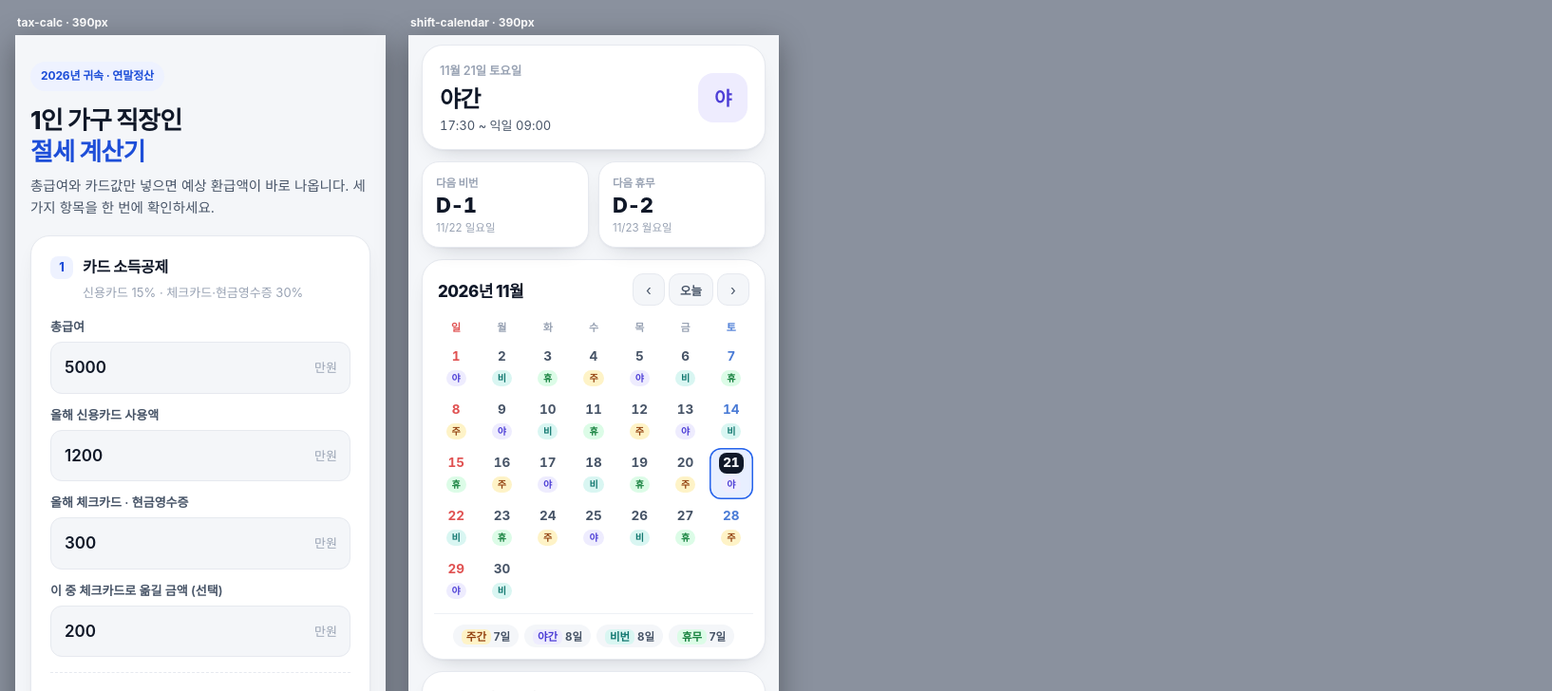
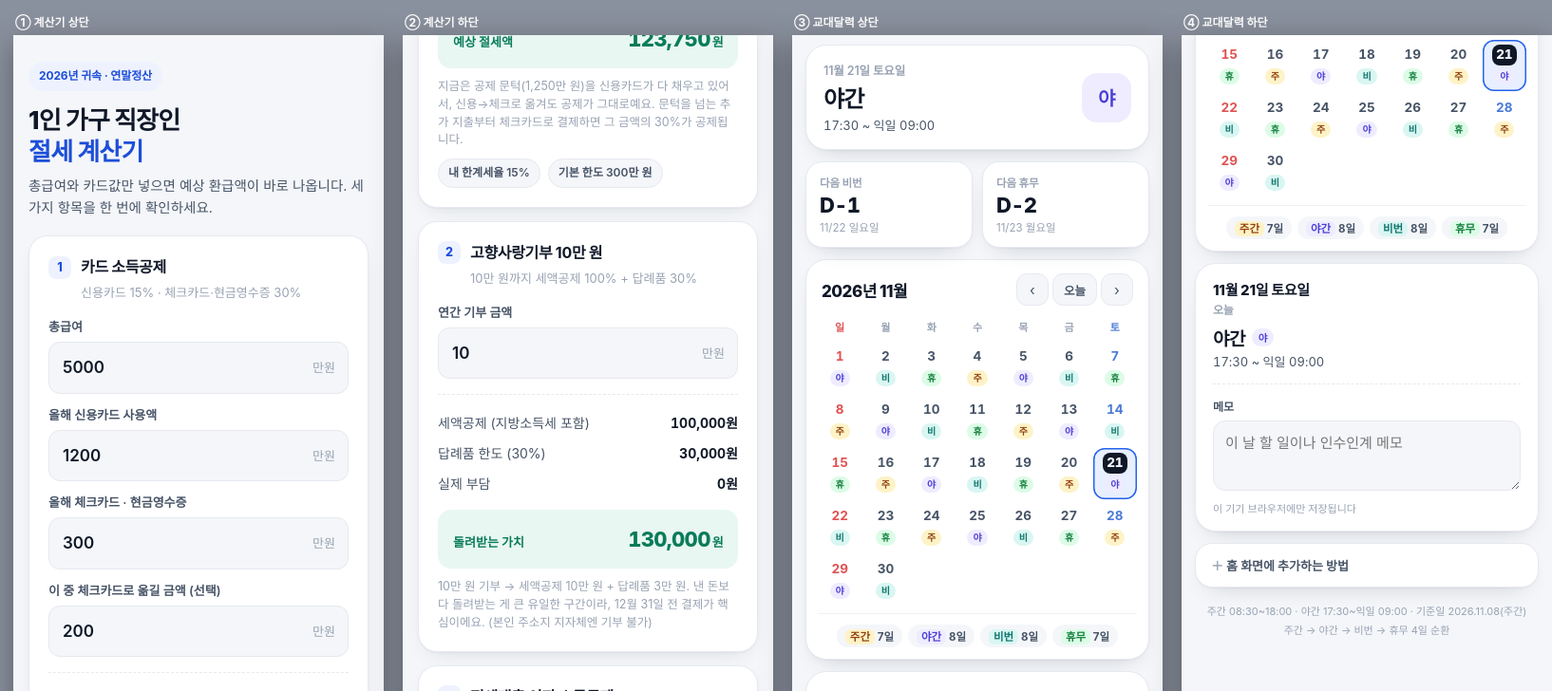
Before and after one commit to eonnnn-on/nyamlog-tools, a plain HTML site: page _preview/index.html in a window 1280 px wide. Shown: the top 728 px of the page at 95% size, 1634 px wide, since content can reach past the window. Drawn offline with Linux system fonts and the light colour scheme.

Commit message:
모바일 4분할 미리보기

```diff
--- a/_preview/index.html
+++ b/_preview/index.html
@@ -2,23 +2,31 @@
 <html lang="ko">
 <head>
 <meta charset="utf-8">
-<title>미리보기 (390px)</title>
+<title>모바일 미리보기 390px</title>
 <style>
-  body{margin:0; background:#8a919e; font-family:-apple-system,sans-serif; display:flex; gap:24px; padding:16px; align-items:flex-start}
-  .f{background:#fff; overflow:hidden; box-shadow:0 8px 30px rgba(0,0,0,.35)}
+  body{margin:0; background:#8a919e; font-family:-apple-system,sans-serif; display:flex; gap:20px; padding:14px; align-items:flex-start}
+  .col{display:flex; flex-direction:column}
   .cap{color:#fff; font-size:12px; margin:0 0 6px 2px; font-weight:700}
-  .col{display:flex; flex-direction:column}
-  iframe{display:block; border:0; width:390px; height:1500px}
+  .win{width:390px; height:844px; overflow:hidden; position:relative; background:#fff; box-shadow:0 8px 30px rgba(0,0,0,.35)}
+  iframe{position:absolute; left:0; width:390px; height:1900px; border:0; display:block}
 </style>
 </head>
 <body>
   <div class="col">
-    <div class="cap">tax-calc · 390px</div>
-    <div class="f"><iframe id="a" src="https://raw.githack.com/eonnnn-on/nyamlog-tools/main/tax-calc/index.html" title="tax-calc"></iframe></div>
+    <div class="cap">① 계산기 상단</div>
+    <div class="win"><iframe src="https://raw.githack.com/eonnnn-on/nyamlog-tools/main/tax-calc/index.html"></iframe></div>
   </div>
   <div class="col">
-    <div class="cap">shift-calendar · 390px</div>
-    <div class="f"><iframe id="b" src="https://raw.githack.com/eonnnn-on/nyamlog-tools/main/shift-calendar/index.html" title="shift-calendar"></iframe></div>
+    <div class="cap">② 계산기 하단</div>
+    <div class="win"><iframe style="top:-820px" src="https://raw.githack.com/eonnnn-on/nyamlog-tools/main/tax-calc/index.html"></iframe></div>
+  </div>
+  <div class="col">
+    <div class="cap">③ 교대달력 상단</div>
+    <div class="win"><iframe src="https://raw.githack.com/eonnnn-on/nyamlog-tools/main/shift-calendar/index.html"></iframe></div>
+  </div>
+  <div class="col">
+    <div class="cap">④ 교대달력 하단</div>
+    <div class="win"><iframe style="top:-430px" src="https://raw.githack.com/eonnnn-on/nyamlog-tools/main/shift-calendar/index.html"></iframe></div>
   </div>
 </body>
 </html>
```
